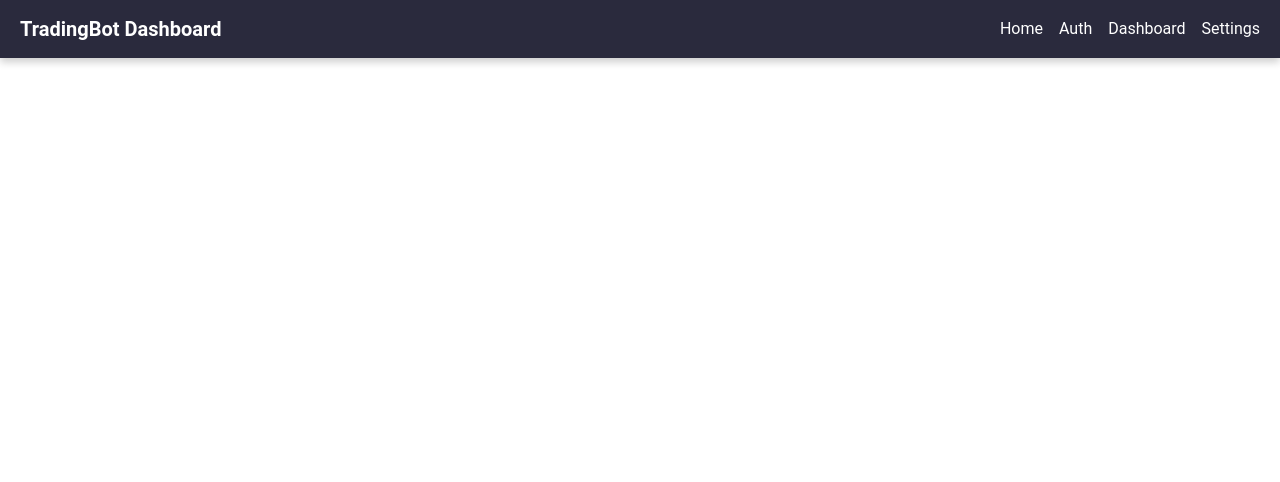
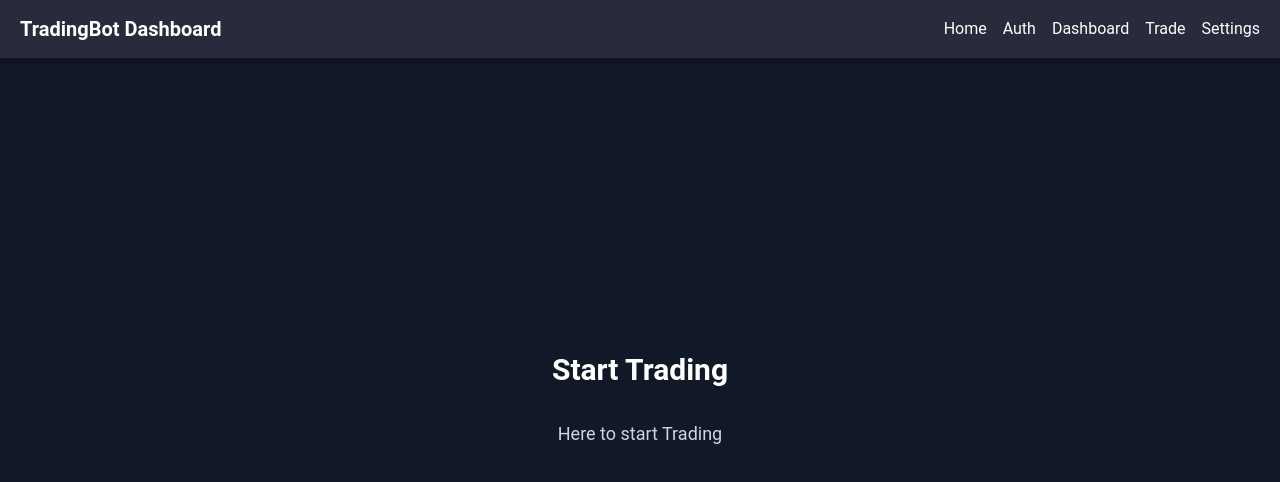
Before and after one commit to theolucky889/Trading-Bot, a Vue app in the folder algorithmic-trading-bot/: page /trade in a window 1280 px wide. Shown: the top 482 px of the page. Built offline with nearby package versions, Linux system fonts and the light colour scheme.

Commit message:
Added a trading page

```diff
--- a/algorithmic-trading-bot/src/components/Navbar.vue
+++ b/algorithmic-trading-bot/src/components/Navbar.vue
@@ -9,6 +9,7 @@ import { RouterLink } from 'vue-router'
       <RouterLink class="text-white hover:text-blue-400" to="/">Home</RouterLink>
       <RouterLink class="text-white hover:text-blue-400" to="/auth">Auth</RouterLink>
       <RouterLink class="text-white hover:text-blue-400" to="/dashboard">Dashboard</RouterLink>
+      <RouterLink class="text-white hover:text-blue-400" to="/trade">Trade</RouterLink>
       <RouterLink class="text-white hover:text-blue-400" to="/settings">Settings</RouterLink>
     </div>
   </nav>
--- a/algorithmic-trading-bot/src/router/index.ts
+++ b/algorithmic-trading-bot/src/router/index.ts
@@ -3,12 +3,14 @@ import HomeView from '../views/HomeView.vue'
 import AuthView from '../views/AuthView.vue'
 import DashboardView from '../views/DashboardView.vue'
 import SettingsView from '../views/SettingsView.vue'
+import TradeView from '../views/TradeView.vue'
 
 const routes = [
   { path: '/', component: HomeView },
   { path: '/auth', component: AuthView },
   { path: '/dashboard', component: DashboardView },
   { path: '/settings', component: SettingsView },
+  { path: '/trade', component: TradeView },
 ]
 
 const router = createRouter({
--- /dev/null
+++ b/algorithmic-trading-bot/src/views/TradeView.vue
@@ -0,0 +1,6 @@
+<template>
+    <div class="flex flex-col items-center justify-center p-8 bg-gray-900 text-white min-h-screen">
+      <h1 class="text-3xl font-bold mb-8">Start Trading</h1>
+      <p class="text-lg text-gray-300">Here to start Trading</p>
+    </div>
+  </template>
```
